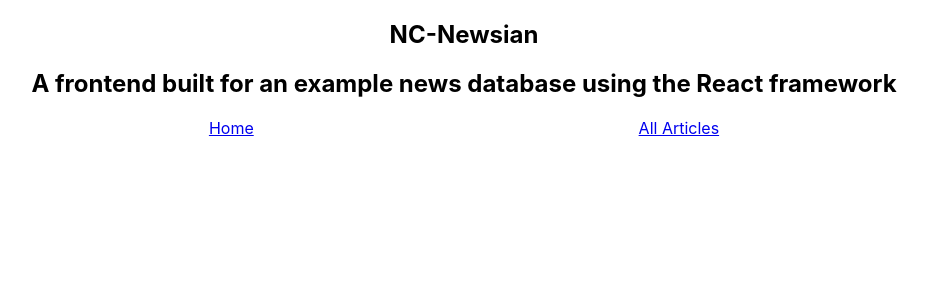
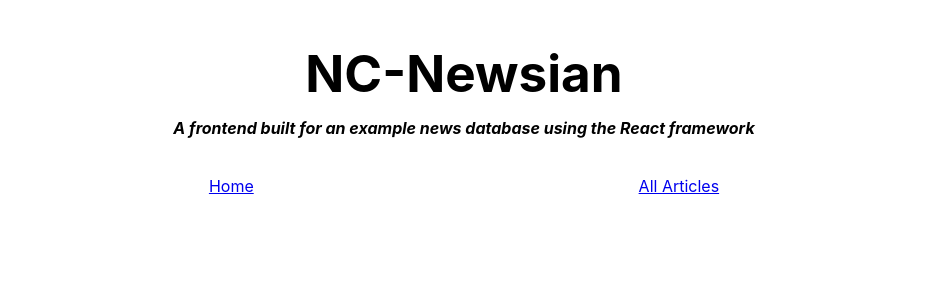
Before and after one commit to IanFindlay/nc-newsian, a React (Create React App) app: page / in a window 1280 px wide. Shown: the top 300 px of the page, without its empty margins (176-1103 px from the left). Built offline with nearby package versions, Linux system fonts and the light colour scheme.

Commit message:
Finish initial ArticleList styling

```diff
--- a/src/App.css
+++ b/src/App.css
@@ -1,5 +1,16 @@
 .App {
   text-align: center;
+}
+
+h1 {
+  font-size: 3.2rem;
+  margin-bottom: 0;
+}
+
+h2 {
+  font-size: 1rem;
+  font-style: italic;
+  margin-bottom: 2.4rem;
 }
 
 .Navigation {
@@ -12,6 +23,17 @@
   padding: 0.8rem;
 }
 
+.error-message {
+  text-align: center;
+  color: red;
+}
+
+.article-list-pagination {
+  display: flex;
+  justify-content: space-evenly;
+  align-items: center;
+}
+
 .ArticleCard {
   border: 1px solid black;
   padding: 0.2rem 0.8rem;
@@ -20,11 +42,12 @@
 
 .article-card-date {
   text-align: right;
-  margin-top: none;
+  margin: 0;
 }
 
 .article-card-title {
   text-align: center;
+  margin-top: 0.2rem;
 }
 
 .article-card-author-topic {
```
